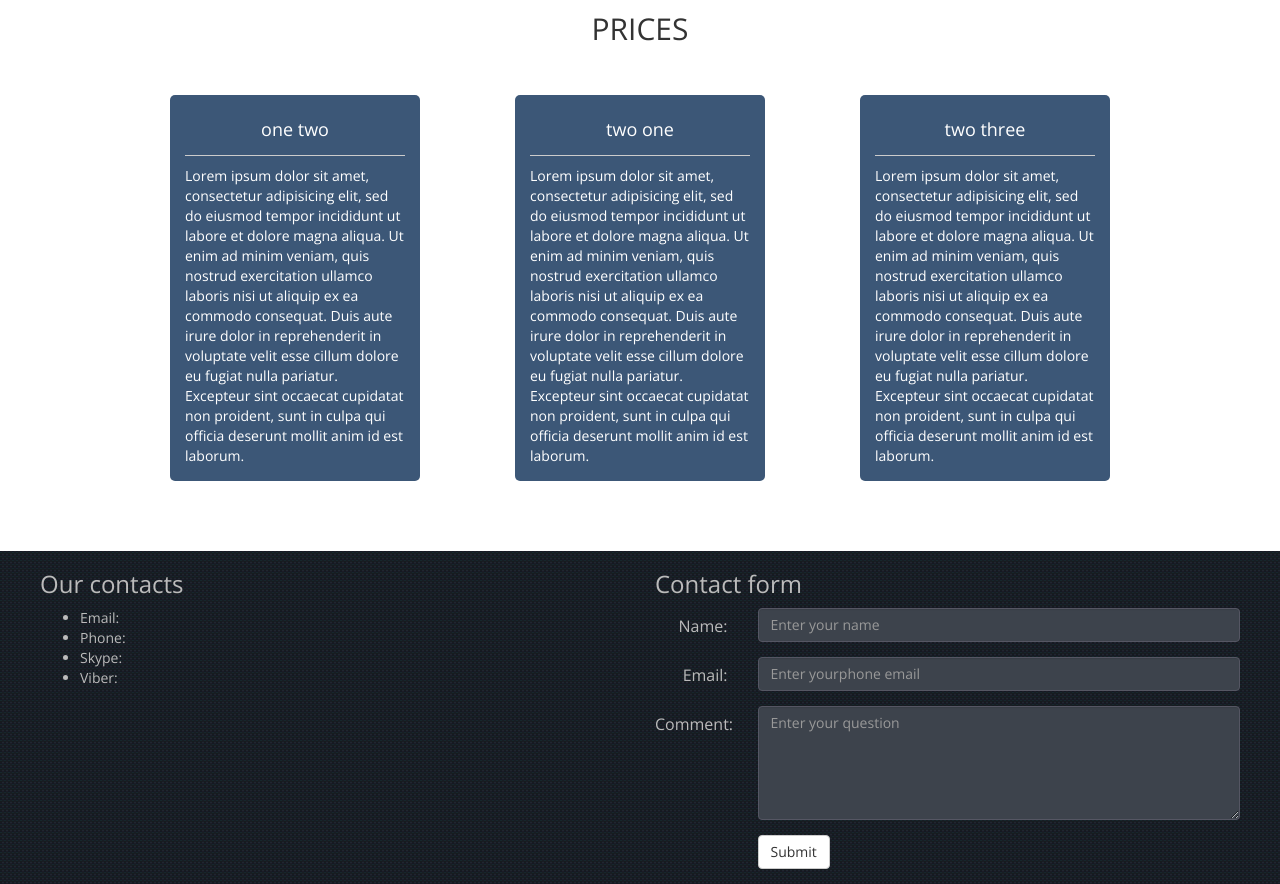
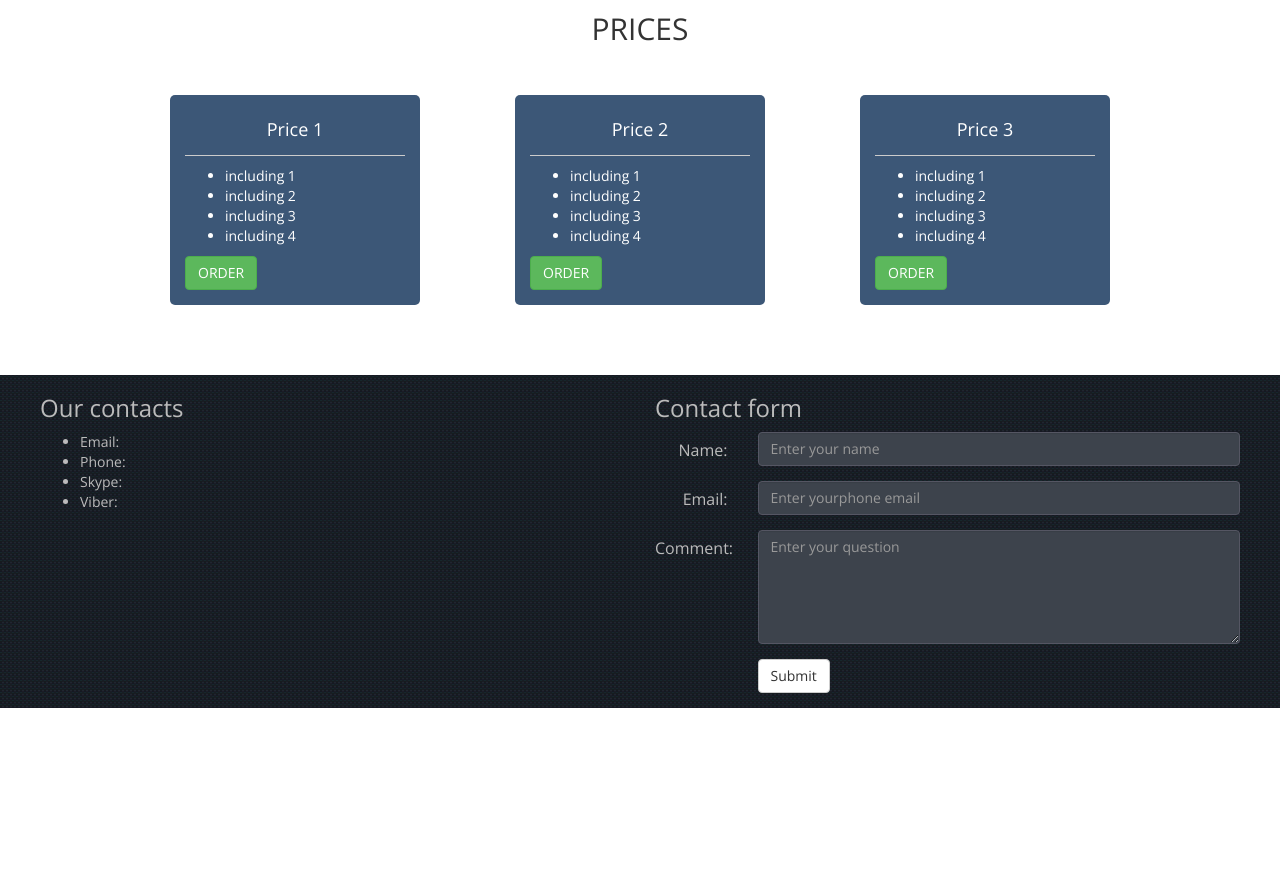
Before and after one commit to TomaTomoe/ourSite, a plain HTML site: page public/index.html in a window 1280 px wide. Shown: the part 2420-3304 px from the top of the page. After the commit the page ends 3128 px from the top, so only its background shows below. Drawn offline with nearby package versions, Linux system fonts and the light colour scheme.

Commit message:
изменен шаблон наполнения карточек

```diff
--- a/public/index.html
+++ b/public/index.html
@@ -231,17 +231,38 @@
           <div class="row row-big-margin">
             <div class="col-lg-4 col-md-4 col-sm-12 col-xs-12 spaceForCard">
               <div class="priceCard firstCard">
-				<h4>one two</h4> Lorem ipsum dolor sit amet, consectetur adipisicing elit, sed do eiusmod tempor incididunt ut labore et dolore magna aliqua. Ut enim ad minim veniam, quis nostrud exercitation ullamco laboris nisi ut aliquip ex ea commodo consequat. Duis aute irure dolor in reprehenderit in voluptate velit esse cillum dolore eu fugiat nulla pariatur. Excepteur sint occaecat cupidatat non proident, sunt in culpa qui officia deserunt mollit anim id est laborum.
+				<h4>Price 1</h4>
+				<ul>
+					<li>including 1</li>
+					<li>including 2</li>
+					<li>including 3</li>
+					<li>including 4</li>
+				</ul>
+				<button class="btn btn-success">ORDER</button>
 			  </div>
 			</div>
             <div class="col-lg-4 col-md-4 col-sm-12 col-xs-12 spaceForCard">
 			  <div class="priceCard">
-                <h4>two one</h4> Lorem ipsum dolor sit amet, consectetur adipisicing elit, sed do eiusmod tempor incididunt ut labore et dolore magna aliqua. Ut enim ad minim veniam, quis nostrud exercitation ullamco laboris nisi ut aliquip ex ea commodo consequat. Duis aute irure dolor in reprehenderit in voluptate velit esse cillum dolore eu fugiat nulla pariatur. Excepteur sint occaecat cupidatat non proident, sunt in culpa qui officia deserunt mollit anim id est laborum.
+                <h4>Price 2</h4>
+				<ul>
+					<li>including 1</li>
+					<li>including 2</li>
+					<li>including 3</li>
+					<li>including 4</li>
+				</ul>
+				<button class="btn btn-success">ORDER</button>
               </div>
 			</div>
             <div class="col-lg-4 col-md-4 col-sm-12 col-xs-12 spaceForCard">
 			  <div class="priceCard lastCard">
-                <h4>two three</h4> Lorem ipsum dolor sit amet, consectetur adipisicing elit, sed do eiusmod tempor incididunt ut labore et dolore magna aliqua. Ut enim ad minim veniam, quis nostrud exercitation ullamco laboris nisi ut aliquip ex ea commodo consequat. Duis aute irure dolor in reprehenderit in voluptate velit esse cillum dolore eu fugiat nulla pariatur. Excepteur sint occaecat cupidatat non proident, sunt in culpa qui officia deserunt mollit anim id est laborum.
+                <h4>Price 3</h4>
+				<ul>
+					<li>including 1</li>
+					<li>including 2</li>
+					<li>including 3</li>
+					<li>including 4</li>
+				</ul>
+				<button class="btn btn-success">ORDER</button>
               </div>
 			</div>
           </div>
```
